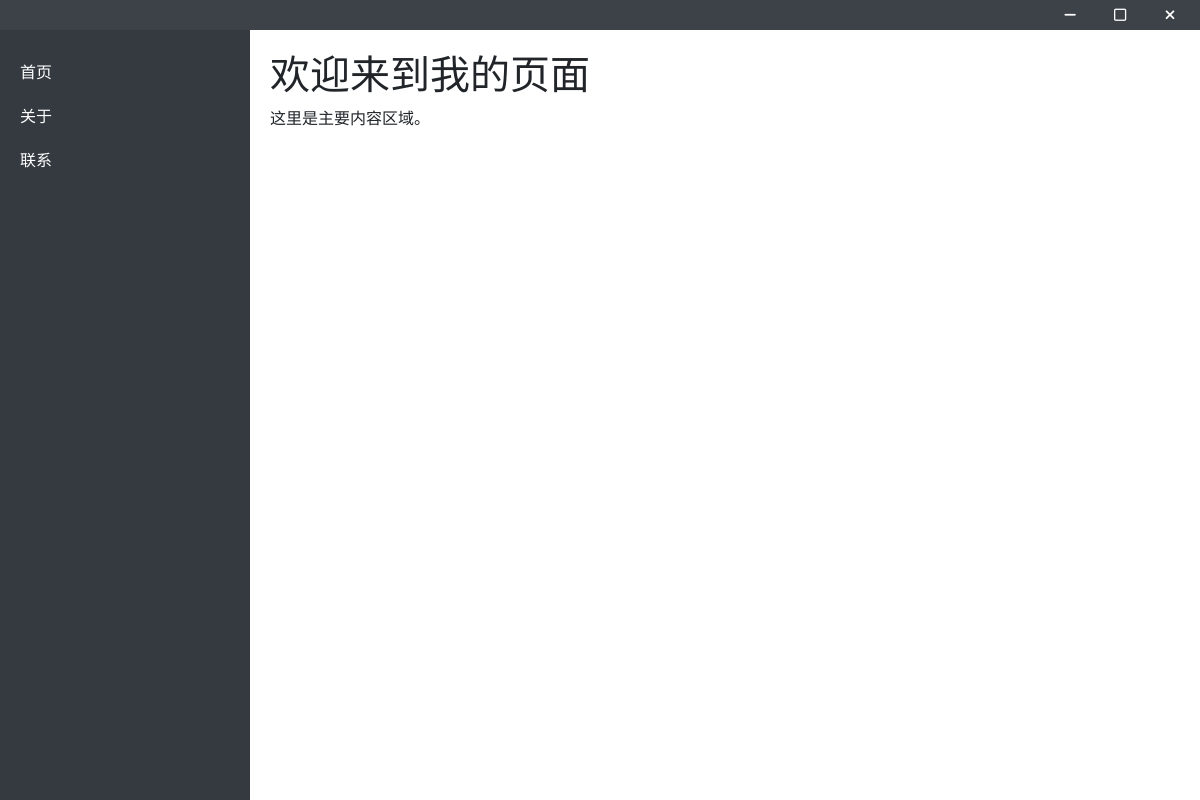
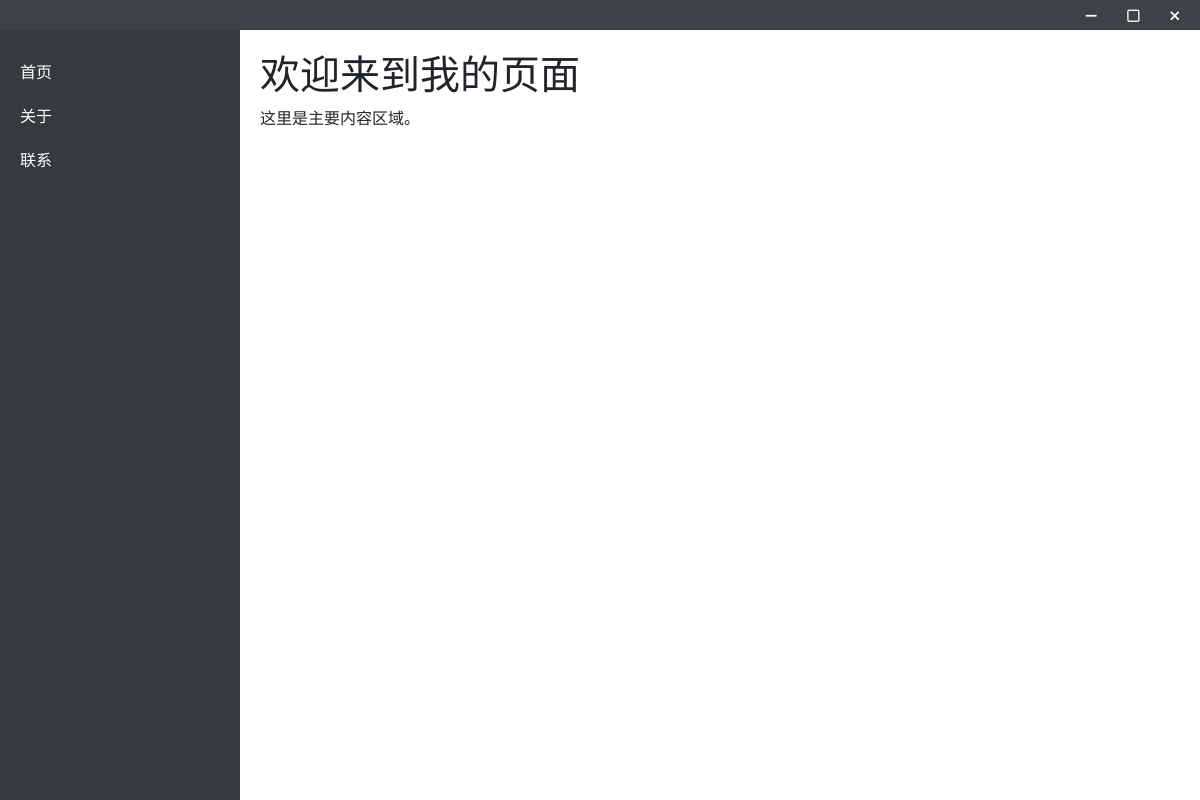
Before and after one commit to Beiming-Yu/DataExplorer, an Electron app: page html/index.html in a window 1200 px wide. Drawn offline with nearby package versions, Linux system fonts and the light colour scheme.

Commit message:
sidebar width

```diff
--- a/css/custom-bar.css
+++ b/css/custom-bar.css
@@ -29,12 +29,7 @@
     color: white;
     font-size: 14px;
     cursor: pointer;
-    width: 40px; /* 统一按钮宽度 */
-    height: 30px; /* 统一按钮高度 */
-    display: flex;
-    align-items: center; /* 让图标垂直居中 */
-    justify-content: center; /* 让图标水平居中 */
-    -webkit-app-region: no-drag; /* 允许点击 */
+    padding: 5px 10px;
 }
 
 #window-controls button:hover {
@@ -43,7 +38,7 @@
 
 /* 侧边栏 */
 #sidebar {
-    width: 250px;
+    width: 20%;
     height: 100vh;
     position: fixed;
     top: 30px; /* 避免与标题栏重叠 */
@@ -71,7 +66,7 @@
 
 /* 主体内容区域 */
 #main-content {
-    margin-left: 250px;
+    margin-left: 20%;
     margin-top: 30px; /* 避免与标题栏重叠 */
     padding: 20px;
     transition: margin-left 0.3s ease-in-out;
```
